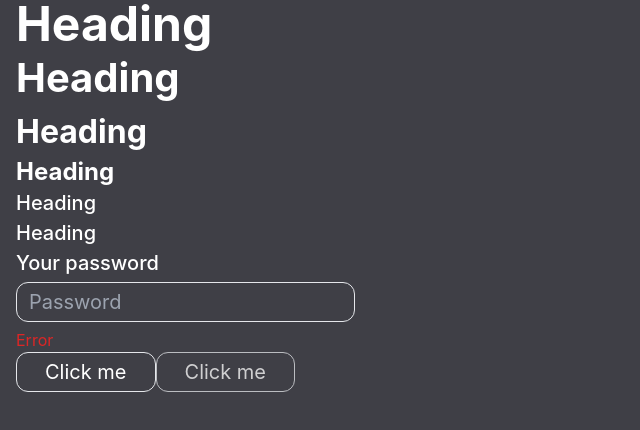
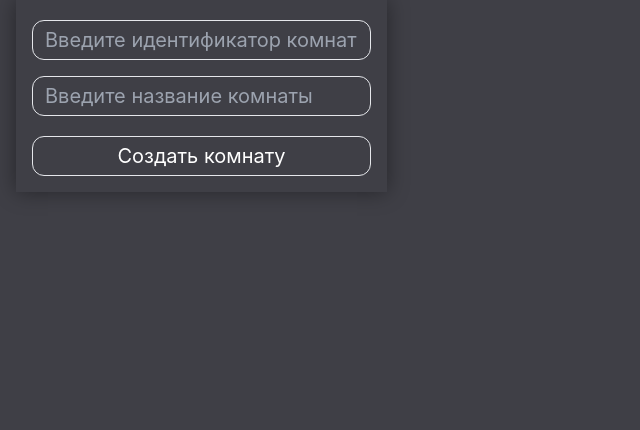
Before and after one commit to dapzer/watch-with-friends-front, a Next.js app: page / in a window 1280 px wide. Shown: the top 430 px of the page, without its empty margins (0-640 px from the left). Built offline with nearby package versions, Linux system fonts and the light colour scheme.

Commit message:
feat(room): Add create room form

```diff
--- a/package.json
+++ b/package.json
@@ -18,6 +18,7 @@
     "next": "13.2.4",
     "react": "18.2.0",
     "react-dom": "18.2.0",
+    "react-hook-form": "^7.43.7",
     "react-toastify": "^9.1.1",
     "typescript": "4.9.5",
     "ws": "^8.13.0"
--- /dev/null
+++ b/src/features/room/index.ts
@@ -0,0 +1,2 @@
+export * from "@/features/room/ui/CreateRoomForm";
+export * from "@/features/room/model";
--- /dev/null
+++ b/src/features/room/model/createRoom.ts
@@ -0,0 +1,18 @@
+import { fetcher, generateApiUrl } from "@/shared/lib/utils";
+
+export interface RoomForm {
+  id: number;
+  roomName: string;
+}
+
+const roomsApiUrl = generateApiUrl(`${process.env.NEXT_PUBLIC_API_URL}/rooms`);
+
+export const createRoomApi = async (form: RoomForm) => {
+  return await fetcher(roomsApiUrl(""), {
+    method: "POST",
+    headers: {
+      "Content-Type": "application/json",
+    },
+    body: JSON.stringify(form),
+  });
+};
--- /dev/null
+++ b/src/features/room/model/index.ts
@@ -0,0 +1 @@
+export * from "./createRoom";
--- /dev/null
+++ b/src/features/room/ui/CreateRoomForm/index.tsx
@@ -0,0 +1,56 @@
+import React, { FC } from "react";
+import { Input } from "@/shared/ui/Input";
+import { Button } from "@/shared/ui/Button";
+import { SubmitHandler, useForm } from "react-hook-form";
+import { createRoomApi, RoomForm } from "@/features/room";
+import { toast } from "react-toastify";
+
+interface CreateRoomFormProps {}
+
+export const CreateRoomForm: FC<CreateRoomFormProps> = (props) => {
+  const {} = props;
+  const {
+    register,
+    reset,
+    handleSubmit,
+    setError,
+    formState: { errors },
+  } = useForm<RoomForm>();
+
+  const createRoomHandler: SubmitHandler<RoomForm> = (data) => {
+    createRoomApi(data)
+      .then(() => {
+        reset();
+        toast.success("Комната успешна создана!");
+      })
+      .catch((reason) => {
+        setError("id", { message: reason });
+        toast.error(reason);
+      });
+  };
+
+  return (
+    <form className="flex w-fit flex-col gap-3 p-4 shadow-3xl shadow" onSubmit={handleSubmit(createRoomHandler)}>
+      <Input
+        {...register("id", { pattern: /^[0-9]/ })}
+        placeholder="Введите идентификатор комнаты"
+        name="id"
+        type="text"
+        required
+        error={errors?.id?.message as string}
+      />
+      <Input
+        {...register("roomName")}
+        placeholder="Введите название комнаты"
+        name="roomName"
+        type="text"
+        error={errors?.roomName?.message as string}
+        required
+      />
+
+      <Button type="submit" customClass="mt-2">
+        Создать комнату
+      </Button>
+    </form>
+  );
+};
--- a/src/pages/index.tsx
+++ b/src/pages/index.tsx
@@ -2,6 +2,7 @@ import Head from "next/head";
 import { Typography } from "@/shared/ui/Typography";
 import { Input } from "@/shared/ui/Input";
 import { Button } from "@/shared/ui/Button";
+import { CreateRoomForm } from "@/features/room";
 
 export default function Home() {
   return (
@@ -10,28 +11,7 @@ export default function Home() {
         <title>Watch With Friends</title>
       </Head>
       <div className="container w-full">
-        <Typography as="h1" variant="title">
-          Heading
-        </Typography>
-        <Typography as="h2" variant="title2">
-          Heading
-        </Typography>
-        <Typography as="h3" variant="title3">
-          Heading
-        </Typography>
-        <Typography as="h4" variant="title4">
-          Heading
-        </Typography>
-        <Typography as="a" variant="link">
-          Heading
-        </Typography>
-        <Typography as="span" variant="text">
-          Heading
-        </Typography>
-
-        <Input placeholder={"Password"} error={"Error"} type={"text"} label="Your password" />
-        <Button>Click me</Button>
-        <Button disabled={true}>Click me</Button>
+        <CreateRoomForm />
       </div>
     </>
   );
--- a/src/shared/lib/utils/fetcher.ts
+++ b/src/shared/lib/utils/fetcher.ts
@@ -8,6 +8,6 @@ export const fetcher = async <T = unknown>(url: string, body?: RequestInit, cust
     return data;
   } else {
     toast.warning((customMessage || "An error occurred while getting data. ") + `Code: ${data.code}`);
-    return null;
+    throw data.message;
   }
 };
--- /dev/null
+++ b/src/shared/lib/utils/generateApiUrl.ts
@@ -0,0 +1,11 @@
+export const generateApiUrl = (url: string, defaultQueries?: Record<string, string>) => {
+  return (path?: string, queries?: Record<string, string | number>) => {
+    const apiUrl = new URL(url + path);
+
+    Object.entries({ ...queries, ...defaultQueries }).forEach(([key, value]) => {
+      apiUrl.searchParams.append(key, value.toString());
+    });
+
+    return apiUrl.href;
+  };
+};
--- a/src/shared/lib/utils/index.ts
+++ b/src/shared/lib/utils/index.ts
@@ -1 +1,2 @@
 export * from "./fetcher";
+export * from "./generateApiUrl";
--- a/src/shared/ui/Input/index.tsx
+++ b/src/shared/ui/Input/index.tsx
@@ -6,11 +6,10 @@ interface InputProps extends InputHTMLAttributes<HTMLInputElement> {
   label?: string;
   customClass?: string;
   error?: string;
-  ref?: React.ForwardedRef<HTMLInputElement>;
 }
 
-export const Input: FC<InputProps> = React.forwardRef(function Input(props) {
-  const { customClass, label, error, ref, ...rest } = props;
+export const Input: FC<InputProps> = React.forwardRef(function Input(props, ref: React.ForwardedRef<HTMLInputElement>) {
+  const { customClass, label, error, ...rest } = props;
 
   return (
     <div className="flex flex-col gap-1.5">
--- a/tailwind.config.js
+++ b/tailwind.config.js
@@ -3,6 +3,9 @@ module.exports = {
   content: ["./src/**/*.{js,ts,jsx,tsx}"],
   theme: {
     extend: {
+      boxShadow: {
+        "3xl": "0 0 20px rgba(0,0,0,.4)",
+      },
       fontSize: {
         "4.5xl": "2.5rem",
         "3.5xl": "2rem",
```
Also changed, not shown: 2 other files (tests, documents, lock files or other folders).
